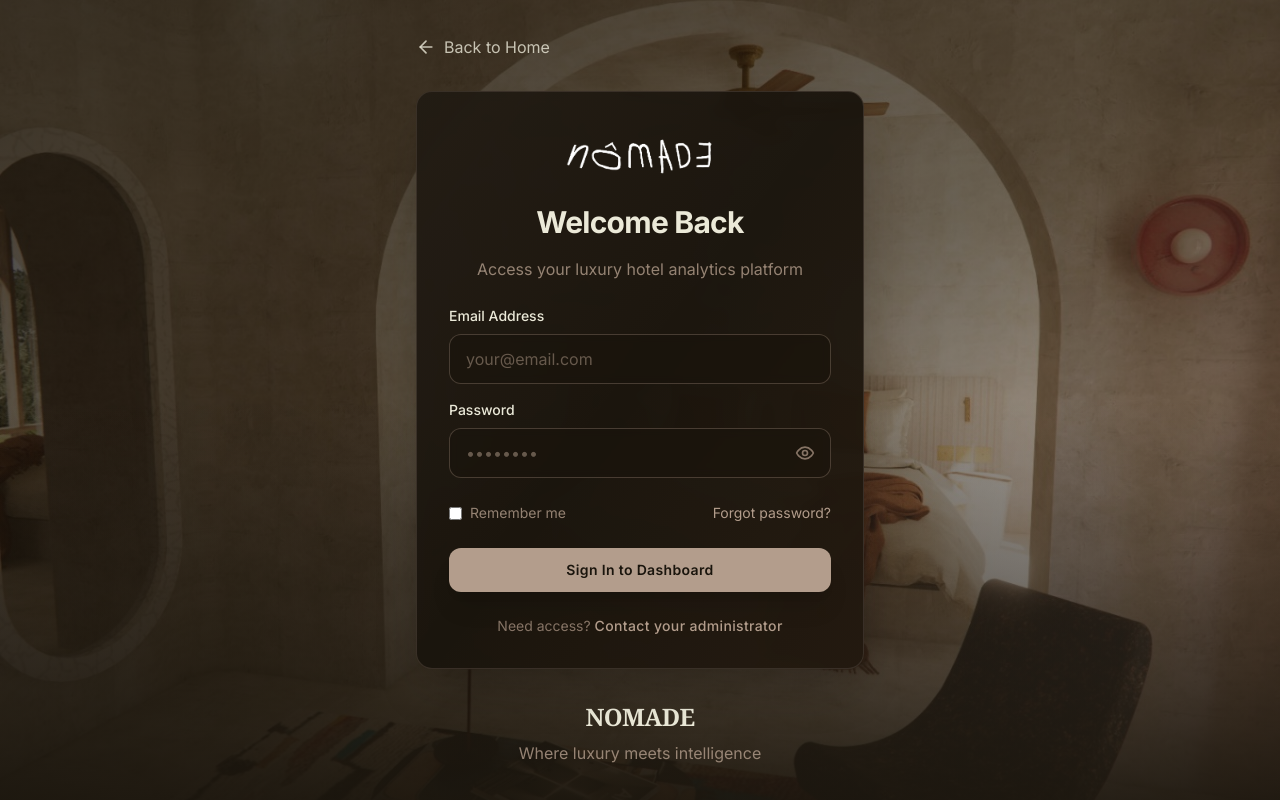
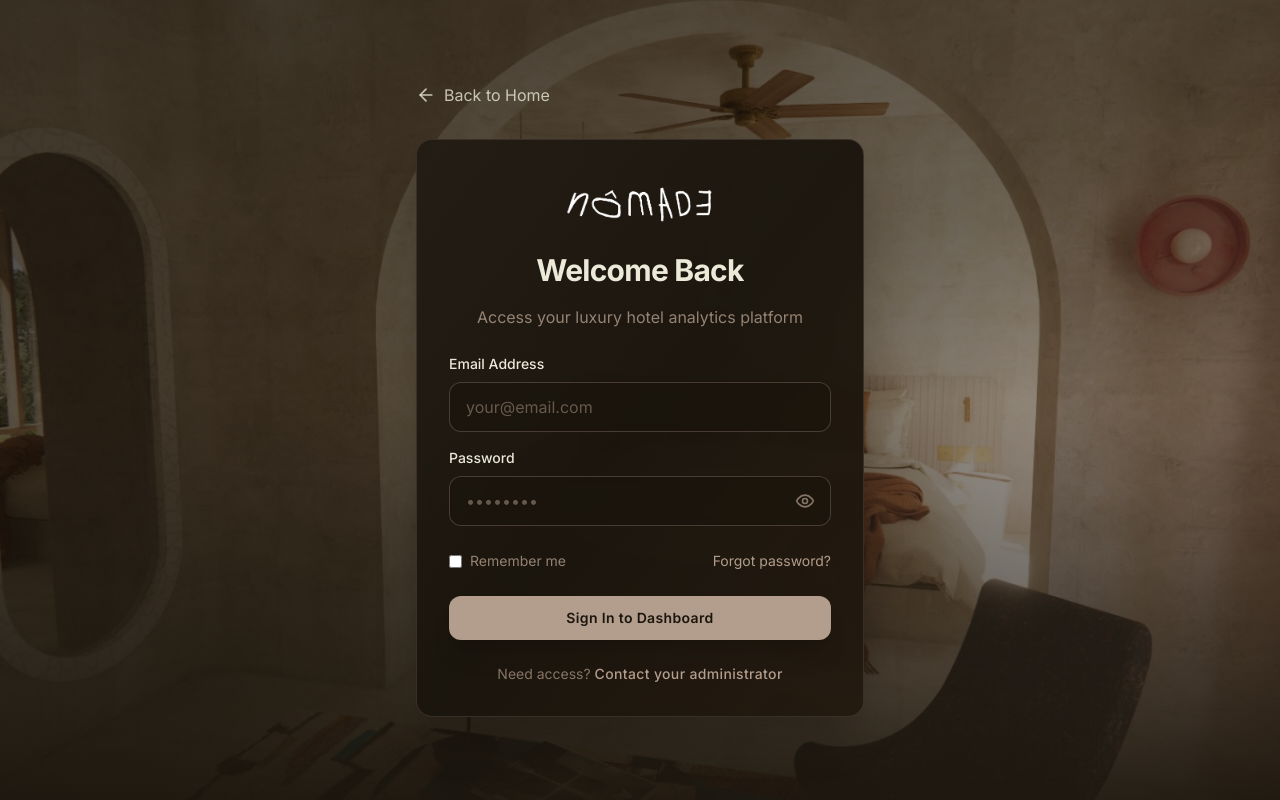
Before and after one commit to JuanHilo/nomade-front, a React (Vite) app: page /login in a window 1280 px wide. Built offline with nearby package versions, Linux system fonts and the light colour scheme.

Commit message:
Remove NOMADE brand message from login page

```diff
--- a/src/pages/LoginPage.tsx
+++ b/src/pages/LoginPage.tsx
@@ -132,10 +132,6 @@ const LoginPage: React.FC = () => {
           </div>
 
           {/* Brand Message */}
-          <div className="text-center mt-8 space-y-2">
-            <h2 className="text-2xl font-serif text-nomade-off-white">NOMADE</h2>
-            <p className="text-nomade-tan/80">Where luxury meets intelligence</p>
-          </div>
         </div>
       </div>
     </div>
```
